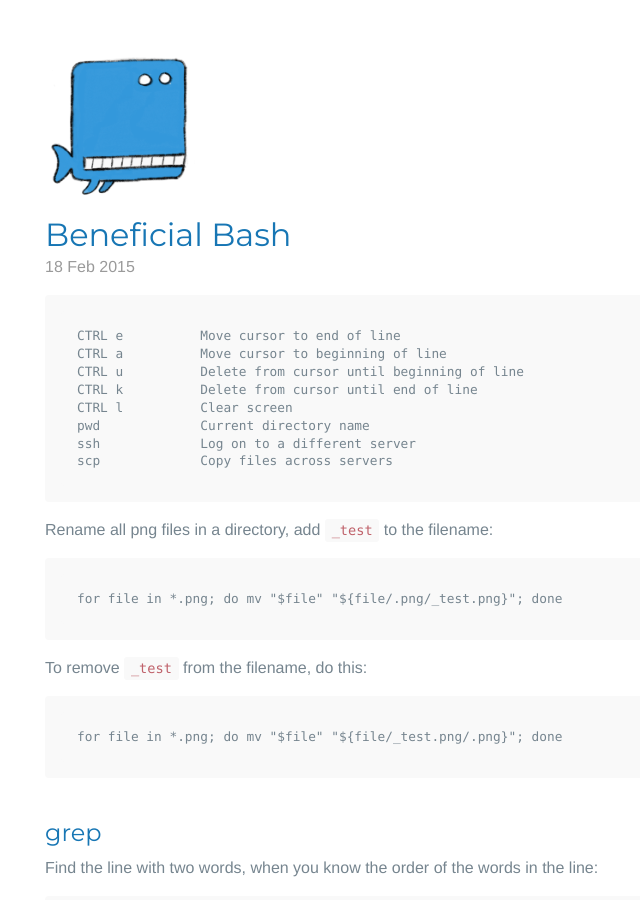
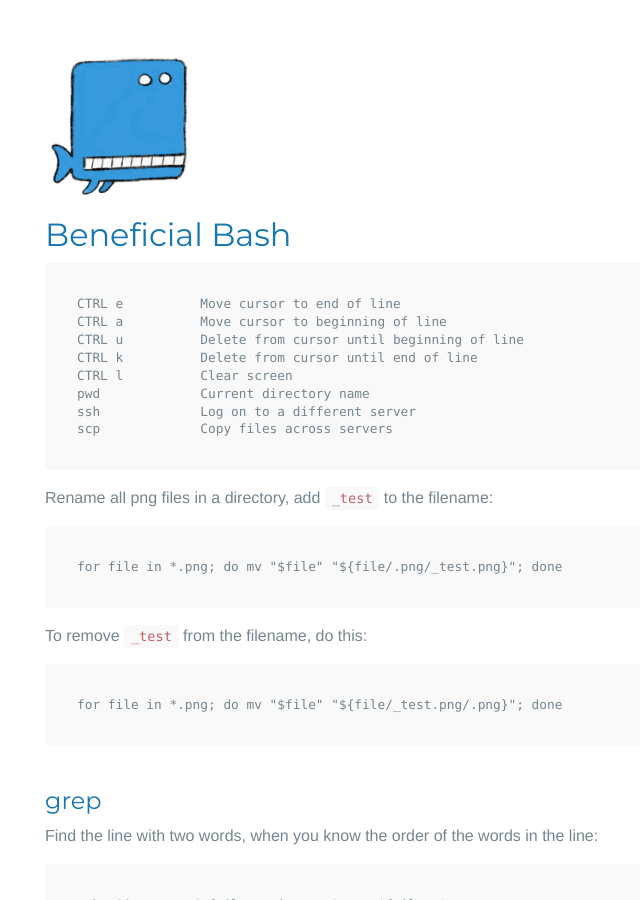
Before and after one commit to cirgl/lthr.github.io, a Jekyll site: the page built from _posts/2015-02-18-bash.md, in a window 1280 px wide and 900 px high. Shown: the whole window, without its empty margins (139-779 px from the left). Built offline with Jekyll 4.4.1, drawn with Linux system fonts in a browser that asks for light colours.

Commit message:
don't show date in posts

```diff
--- a/_layouts/post.html
+++ b/_layouts/post.html
@@ -10,7 +10,7 @@ layout: default
 
 <article class="post">
     <h1 class="post-title">{{ page.title }}</h1>
-  <time datetime="{{ page.date | date_to_xmlschema }}" class="post-date">{{ page.date | date_to_string }}</time>
+    <!-- time datetime="{{ page.date | date_to_xmlschema }}" class="post-date">{{ page.date | date_to_string }}</time -->
     {{ content }}
 </article>
 
@@ -22,11 +22,11 @@ layout: default
         <li>
             <a href="{{ site.baseurl }}{{ post.url }}">
                 {{ post.title }}
-          <small><time datetime="{{ post.date | date_to_xmlschema }}">{{ post.date | date_to_string }}</time></small>
+                <!-- small><time datetime="{{ post.date | date_to_xmlschema }}">{{ post.date | date_to_string }}</time></small -->
             </a>
         </li>
         {% endfor %}
     </ul>
 </aside>
 {% endif %}
-<a href="https://github.com/justnarp/justnarp.github.io/blob/master/{{ page.path }}" >Contribute to this post</a>
+<a href="https://github.com/justnarp/justnarp.github.io/blob/master/{{ page.path }}">Contribute to this post</a>
```
Lines whose indentation alone changed are shown as unchanged.
